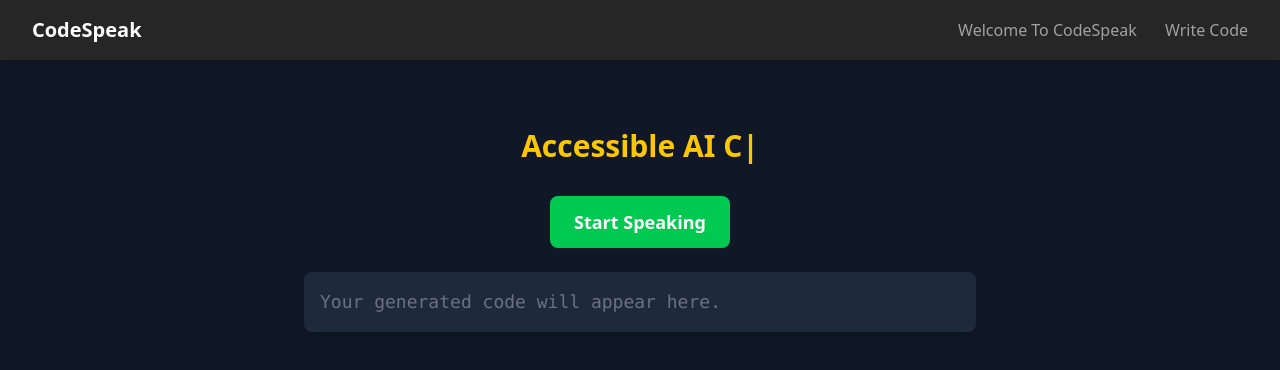
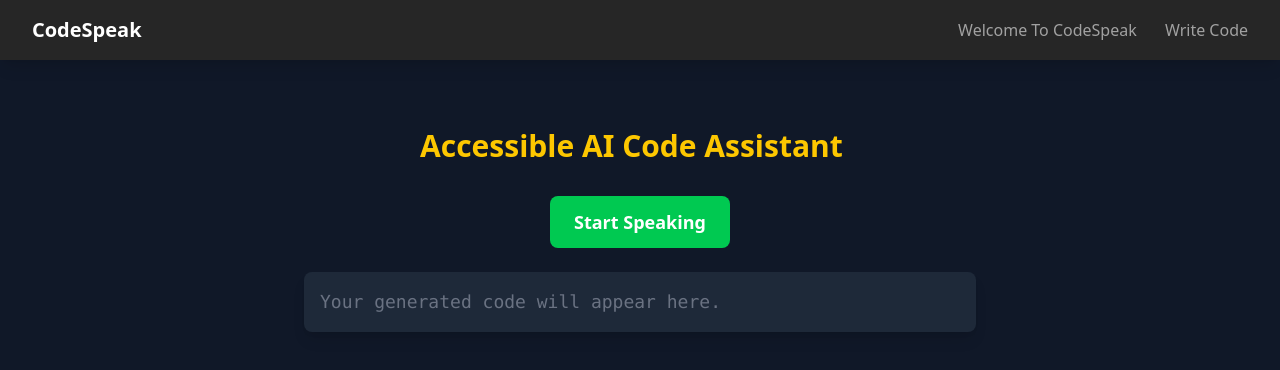
Before and after one commit to RijulChaddha9504/CodeSpeak, a React (Vite) app in the folder Frontend/: page /Home in a window 1280 px wide. Shown: the top 370 px of the page. Built offline with nearby package versions, Linux system fonts and the light colour scheme.

Commit message:
Improved blinking cursor in title

```diff
--- a/Frontend/src/components/ChangingText.tsx
+++ b/Frontend/src/components/ChangingText.tsx
@@ -2,60 +2,85 @@ import "../index.css";
 import React, { useState, useEffect } from "react";
 
 interface ChangingTextProps {
-   messages: string[]; // List of rotating messages
-   typingSpeed?: number; // Speed of typing (default: 100ms)
-   deletingSpeed?: number; // Speed of deleting (default: 50ms)
-   delay?: number; // Delay before deleting starts (default: 2000ms)
+   messages: string[];
+   typingSpeed?: number;
+   deletingSpeed?: number;
+   delay?: number; // How long the blinking phase lasts (ms)
 }
 
 const ChangingText: React.FC<ChangingTextProps> = ({
    messages,
    typingSpeed = 100,
    deletingSpeed = 50,
-   delay = 2000,
+   delay = 3000, // 3 seconds of blinking
 }) => {
    const [currentMessage, setCurrentMessage] = useState(messages[0]);
    const [displayedText, setDisplayedText] = useState("");
    const [typingIndex, setTypingIndex] = useState(0);
    const [deleting, setDeleting] = useState(false);
+   const [blinkingPause, setBlinkingPause] = useState(false);
+   const [showCursor, setShowCursor] = useState(true); // NEW
 
    useEffect(() => {
       let timeout: ReturnType<typeof setTimeout>;
 
-      if (deleting) {
-         // Delete text one letter at a time
+      // Handle typing/deleting logic
+      if (blinkingPause) {
+         // Cursor blinking logic (manual blink)
+         const blinkInterval = setInterval(() => {
+            setShowCursor((prev) => !prev);
+         }, 500); // blink every 500ms
+
+         // After delay ends, move on to deleting
+         timeout = setTimeout(() => {
+            clearInterval(blinkInterval);
+            setShowCursor(true);
+            setBlinkingPause(false);
+            setDeleting(true);
+         }, delay);
+
+         return () => {
+            clearInterval(blinkInterval);
+            clearTimeout(timeout);
+         };
+      } else if (deleting) {
          if (displayedText.length > 0) {
             timeout = setTimeout(() => {
                setDisplayedText(displayedText.slice(0, -1));
             }, deletingSpeed);
          } else {
-            // Once deleted, switch message and start typing
-            const nextMessage =
-               messages[Math.floor(Math.random() * messages.length)];
+            let nextMessage = currentMessage;
+            while (nextMessage === currentMessage && messages.length > 1) {
+               nextMessage =
+                  messages[Math.floor(Math.random() * messages.length)];
+            }
             setCurrentMessage(nextMessage);
             setTypingIndex(0);
             setDeleting(false);
          }
       } else {
-         // Type new message letter by letter
          if (typingIndex < currentMessage.length) {
             timeout = setTimeout(() => {
                setDisplayedText((prev) => prev + currentMessage[typingIndex]);
                setTypingIndex((prev) => prev + 1);
             }, typingSpeed);
          } else {
-            // After completing typing, wait and then start deleting
-            timeout = setTimeout(() => setDeleting(true), delay);
+            setBlinkingPause(true);
          }
       }
 
       return () => clearTimeout(timeout);
-   }, [displayedText, typingIndex, deleting, currentMessage]);
+   }, [displayedText, typingIndex, deleting, blinkingPause, currentMessage]);
 
    return (
       <h1 className="text-3xl font-bold text-yellow-400">
          {displayedText}
-         <span className="animate-blink">|</span>
+         <span
+            className="inline-block w-[1ch] transition-opacity duration-200"
+            style={{ opacity: showCursor ? 1 : 0 }}
+         >
+            |
+         </span>
       </h1>
    );
 };
```
